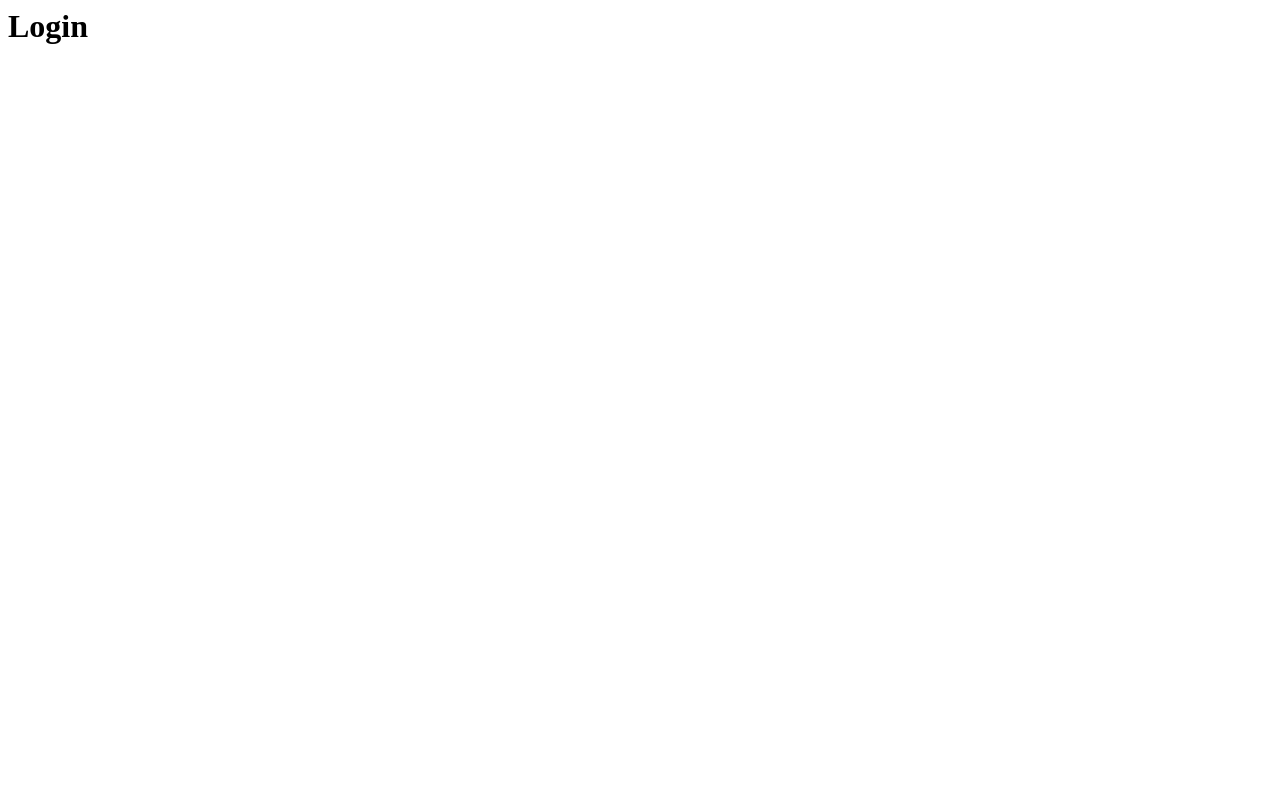
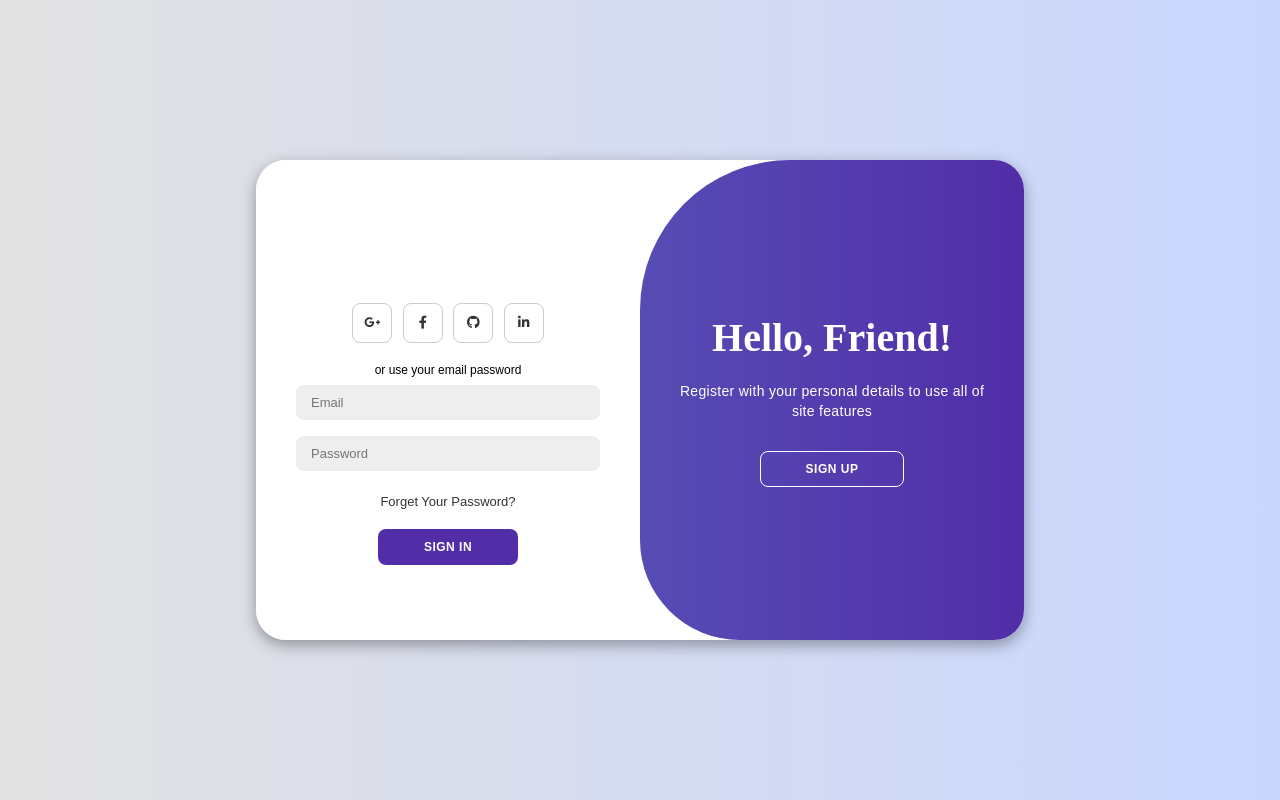
Before and after one commit to SenZmaKi/Bariki, a Flask app: page /login in a window 1280 px wide. Before the commit the page is almost empty. Run offline with Flask 3, Linux system fonts and the light colour scheme; parts of the project's set-up code (start-up, migrations or seed data) failed here and were passed over.

Commit message:
added login page

```diff
--- a/src/backend/app/app.py
+++ b/src/backend/app/app.py
@@ -32,7 +32,7 @@ def signup():
 @app.route("/login")
 def login():
     """ Login page """
-    return "<h1>Login</h1>"
+    return render_template('login.html')
 
 @app.route("/dashboard")
 #@login_required
--- a/src/backend/app/static/styles.css
+++ b/src/backend/app/static/styles.css
@@ -224,3 +224,216 @@ section#intro {
     font-family: 'Josefin Sans', sans-serif;
 
   }
+
+/* LOGIN/SIGNUP PAGE*/
+
+@import url('https://fonts.googleapis.com/css2?family=Montserrat:wght@300;400;500;600;700&display=swap');
+
+*{
+    margin: 0;
+    padding: 0;
+    box-sizing: border-box;
+    font-family: 'Montserrat', sans-serif;
+}
+
+body{
+    background-color: #c9d6ff;
+    background: linear-gradient(to right, #e2e2e2, #c9d6ff);
+    display: flex;
+    align-items: center;
+    justify-content: center;
+    flex-direction: column;
+    height: 100vh;
+}
+
+.container{
+    background-color: #fff;
+    border-radius: 30px;
+    box-shadow: 0 5px 15px rgba(0, 0, 0, 0.35);
+    position: relative;
+    overflow: hidden;
+    width: 768px;
+    max-width: 100%;
+    min-height: 480px;
+}
+
+.container p{
+    font-size: 14px;
+    line-height: 20px;
+    letter-spacing: 0.3px;
+    margin: 20px 0;
+}
+
+.container span{
+    font-size: 12px;
+}
+
+.container a{
+    color: #333;
+    font-size: 13px;
+    text-decoration: none;
+    margin: 15px 0 10px;
+}
+
+.container button{
+    background-color: #512da8;
+    color: #fff;
+    font-size: 12px;
+    padding: 10px 45px;
+    border: 1px solid transparent;
+    border-radius: 8px;
+    font-weight: 600;
+    letter-spacing: 0.5px;
+    text-transform: uppercase;
+    margin-top: 10px;
+    cursor: pointer;
+}
+
+.container button.hidden{
+    background-color: transparent;
+    border-color: #fff;
+}
+
+.container form{
+    background-color: #fff;
+    display: flex;
+    align-items: center;
+    justify-content: center;
+    flex-direction: column;
+    padding: 0 40px;
+    height: 100%;
+}
+
+.container input{
+    background-color: #eee;
+    border: none;
+    margin: 8px 0;
+    padding: 10px 15px;
+    font-size: 13px;
+    border-radius: 8px;
+    width: 100%;
+    outline: none;
+}
+
+.form-container{
+    position: absolute;
+    top: 0;
+    height: 100%;
+    transition: all 0.6s ease-in-out;
+}
+
+.sign-in{
+    left: 0;
+    width: 50%;
+    z-index: 2;
+}
+
+.container.active .sign-in{
+    transform: translateX(100%);
+}
+
+.sign-up{
+    left: 0;
+    width: 50%;
+    opacity: 0;
+    z-index: 1;
+}
+
+.container.active .sign-up{
+    transform: translateX(100%);
+    opacity: 1;
+    z-index: 5;
+    animation: move 0.6s;
+}
+
+@keyframes move{
+    0%, 49.99%{
+        opacity: 0;
+        z-index: 1;
+    }
+    50%, 100%{
+        opacity: 1;
+        z-index: 5;
+    }
+}
+
+.social-icons{
+    margin: 20px 0;
+}
+
+.social-icons a{
+    border: 1px solid #ccc;
+    border-radius: 20%;
+    display: inline-flex;
+    justify-content: center;
+    align-items: center;
+    margin: 0 3px;
+    width: 40px;
+    height: 40px;
+}
+
+.toggle-container{
+    position: absolute;
+    top: 0;
+    left: 50%;
+    width: 50%;
+    height: 100%;
+    overflow: hidden;
+    transition: all 0.6s ease-in-out;
+    border-radius: 150px 0 0 100px;
+    z-index: 1000;
+}
+
+.container.active .toggle-container{
+    transform: translateX(-100%);
+    border-radius: 0 150px 100px 0;
+}
+
+.toggle{
+    background-color: #512da8;
+    height: 100%;
+    background: linear-gradient(to right, #5c6bc0, #512da8);
+    color: #fff;
+    position: relative;
+    left: -100%;
+    height: 100%;
+    width: 200%;
+    transform: translateX(0);
+    transition: all 0.6s ease-in-out;
+}
+
+.container.active .toggle{
+    transform: translateX(50%);
+}
+
+.toggle-panel{
+    position: absolute;
+    width: 50%;
+    height: 100%;
+    display: flex;
+    align-items: center;
+    justify-content: center;
+    flex-direction: column;
+    padding: 0 30px;
+    text-align: center;
+    top: 0;
+    transform: translateX(0);
+    transition: all 0.6s ease-in-out;
+}
+
+.toggle-left{
+    transform: translateX(-200%);
+}
+
+.container.active .toggle-left{
+    transform: translateX(0);
+}
+
+.toggle-right{
+    right: 0;
+    transform: translateX(0);
+}
+
+.container.active .toggle-right{
+    transform: translateX(200%);
+}
--- /dev/null
+++ b/src/backend/app/templates/login.html
@@ -0,0 +1,66 @@
+<!DOCTYPE html>
+<html lang="en">
+
+<head>
+    <meta charset="UTF-8">
+    <meta name="viewport" content="width=device-width, initial-scale=1.0">
+    <link rel="stylesheet" href="https://cdnjs.cloudflare.com/ajax/libs/font-awesome/6.4.2/css/all.min.css">
+    <link rel="stylesheet" href="../static/styles.css">
+    <title>Login Page </title>
+</head>
+
+<body>
+
+    <div class="container" id="container">
+        <div class="form-container sign-up">
+            <form>
+                <h1>Create Account</h1>
+                <div class="social-icons">
+                    <a href="#" class="icon"><i class="fa-brands fa-google-plus-g"></i></a>
+                    <a href="#" class="icon"><i class="fa-brands fa-facebook-f"></i></a>
+                    <a href="#" class="icon"><i class="fa-brands fa-github"></i></a>
+                    <a href="#" class="icon"><i class="fa-brands fa-linkedin-in"></i></a>
+                </div>
+                <span>or use your email for registeration</span>
+                <input type="text" placeholder="Name">
+                <input type="email" placeholder="Email">
+                <input type="password" placeholder="Password">
+                <button>Sign Up</button>
+            </form>
+        </div>
+        <div class="form-container sign-in">
+            <form>
+                <h1>Sign In</h1>
+                <div class="social-icons">
+                    <a href="#" class="icon"><i class="fa-brands fa-google-plus-g"></i></a>
+                    <a href="#" class="icon"><i class="fa-brands fa-facebook-f"></i></a>
+                    <a href="#" class="icon"><i class="fa-brands fa-github"></i></a>
+                    <a href="#" class="icon"><i class="fa-brands fa-linkedin-in"></i></a>
+                </div>
+                <span>or use your email password</span>
+                <input type="email" placeholder="Email">
+                <input type="password" placeholder="Password">
+                <a href="#">Forget Your Password?</a>
+                <button>Sign In</button>
+            </form>
+        </div>
+        <div class="toggle-container">
+            <div class="toggle">
+                <div class="toggle-panel toggle-left">
+                    <h1>Welcome Back!</h1>
+                    <p>Enter your personal details to use all of site features</p>
+                    <button class="hidden" id="login">Sign In</button>
+                </div>
+                <div class="toggle-panel toggle-right">
+                    <h1>Hello, Friend!</h1>
+                    <p>Register with your personal details to use all of site features</p>
+                    <button class="hidden" id="register">Sign Up</button>
+                </div>
+            </div>
+        </div>
+    </div>
+
+    <script src="script.js"></script>
+</body>
+
+</html>
```
Also changed, not shown: src/backend/app/static/scripts.js (+11 -0 lines).
